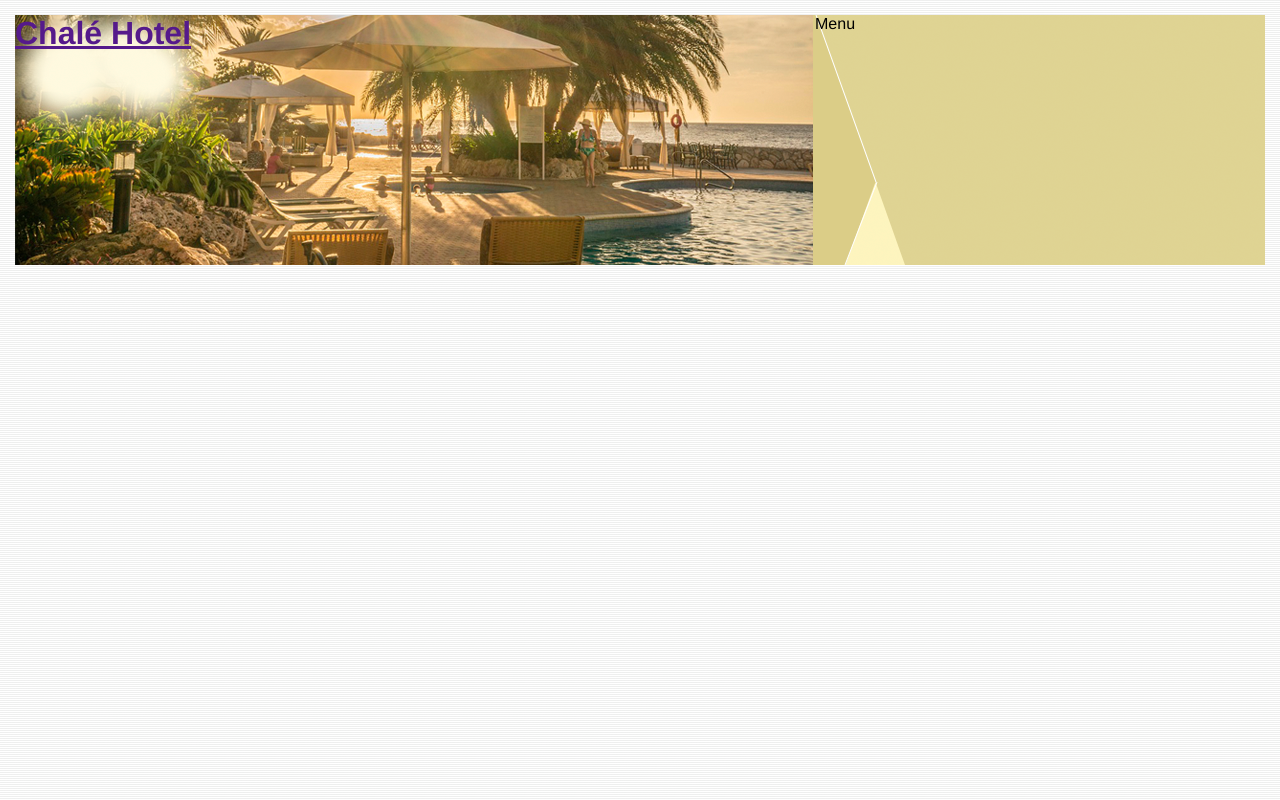
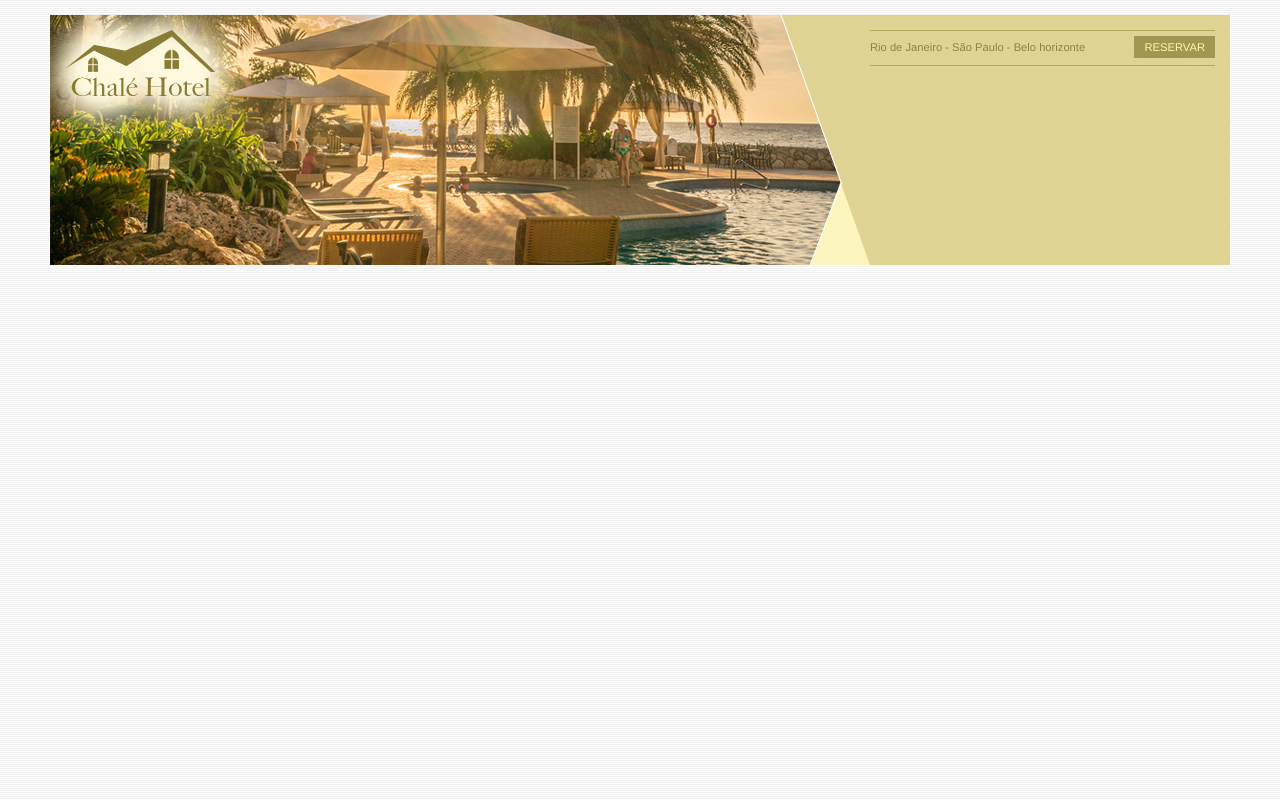
Before and after one commit to heberoffice21/Desafio_6_site_hotel_html_css, a plain HTML site: page index.html in a window 1280 px wide. Drawn offline with Linux system fonts and the light colour scheme.

Commit message:
atualização 29-04-2023
-configurei um limite ao expandir a largura da pagina
-criei uma class para configurar a imagem de fundo do nome do titulo
-iniciei a estilização do meu menu
-configurando os estados e o link reserva (parte de estilização

```diff
--- a/css/estilo.css
+++ b/css/estilo.css
@@ -16,6 +16,10 @@ body {
 
 #container {
 	background: #ede9cc;
+	margin: 0 auto;
+	min-width: 740px;
+	max-width: 1180px;
+
 }
 
 #topo {
@@ -36,7 +40,21 @@ body {
 	height: 250px;
 	top: 0;
 	left: 0;
+	z-index: 1;
 }
+
+
+.logo a {
+	position: absolute;
+	top: 15px;
+	left: 15px;
+	z-index: 3;
+	background: url(../imagens/logo.png) no-repeat;
+	width: 151px;
+	height: 66px;
+	text-indent: -9000px;
+}
+
 
 #area-menu {
 	position: absolute;
@@ -45,6 +63,41 @@ body {
 	background: url(../imagens/topo-imagem-lateral.png) no-repeat;
 	width: 450px;
 	height: 250px;
+	z-index: 2;
 
 
 }
+
+#conteudo-menu {
+	margin-left: 90px;
+	margin-right: 15px;
+	padding-top: 15px;
+}
+
+#menu-locais {
+	border-bottom: 1px solid #b5ab56;
+	border-top: 1px solid #b5ab56;
+	padding-top: 5px;
+	padding-bottom: 5px;
+	font-size: 0.7em;
+	color: #8b8448;
+}
+
+#menu-locais .locais {
+	float: left;
+	line-height: 2.1em;
+}
+
+
+a {
+	text-decoration: none;
+}
+
+
+a.reserva {
+	text-transform: uppercase;
+	background: #a29750;
+	color: #fff5b0;
+	padding: 5px 10px;
+	float: right;
+}
--- a/index.html
+++ b/index.html
@@ -30,7 +30,7 @@
 
 			<div id="area-logo" >
 
-				<h1>
+				<h1 class="logo" >
 
 					<a href="">Chalé Hotel</a>
 
@@ -40,7 +40,29 @@
 			</div>
 
 			<div id="area-menu" >
-				Menu
+
+				<div id="conteudo-menu" >
+
+					<div id="menu-locais" >
+
+						<span class="locais" >
+							Rio de Janeiro - São Paulo - Belo horizonte
+						</span>
+						<a class="reserva" href="">Reservar</a>
+
+						<div style="clear: both;" > </div>
+
+
+					</div>
+
+
+
+
+
+
+				</div>
+
+
 
 			</div>
 
```
